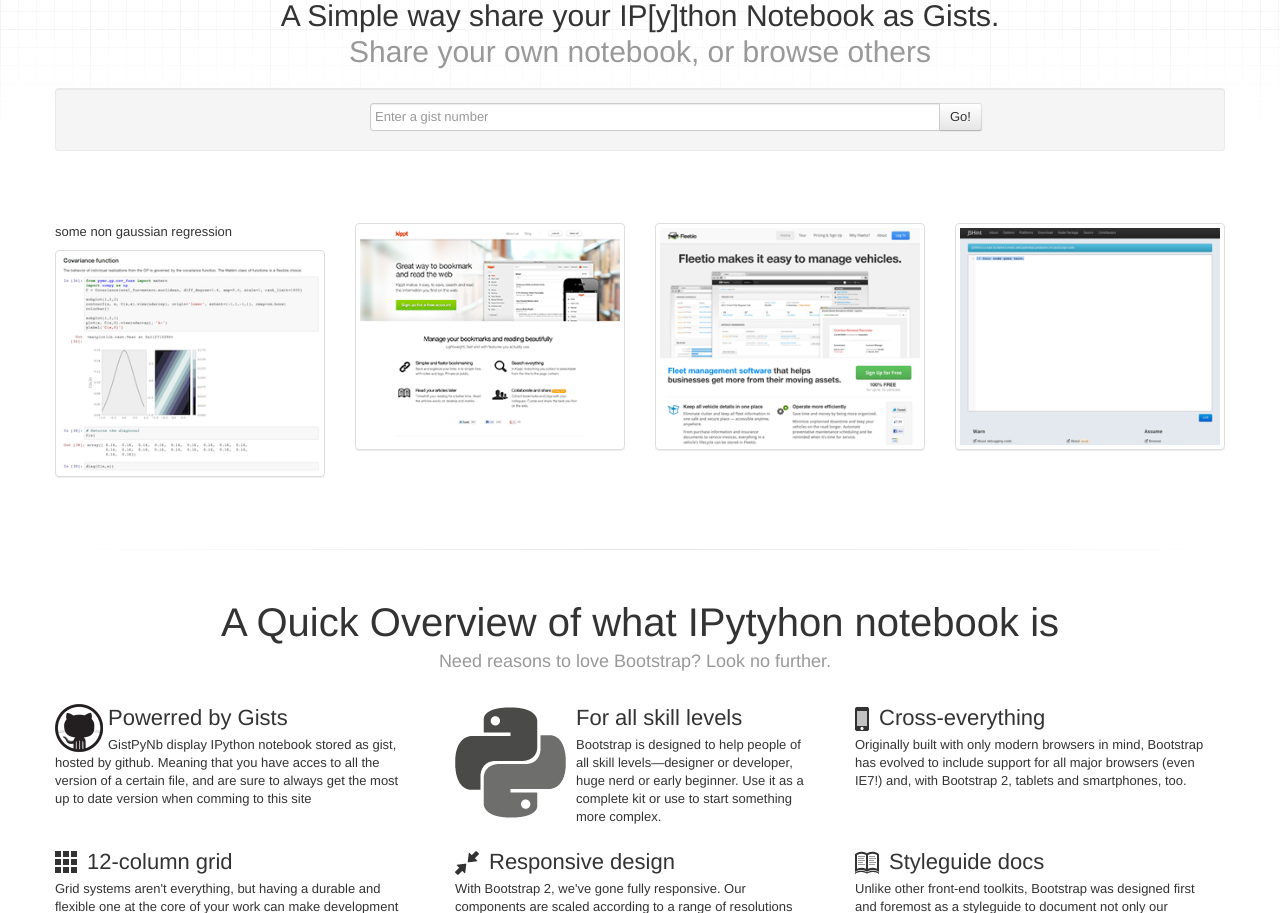
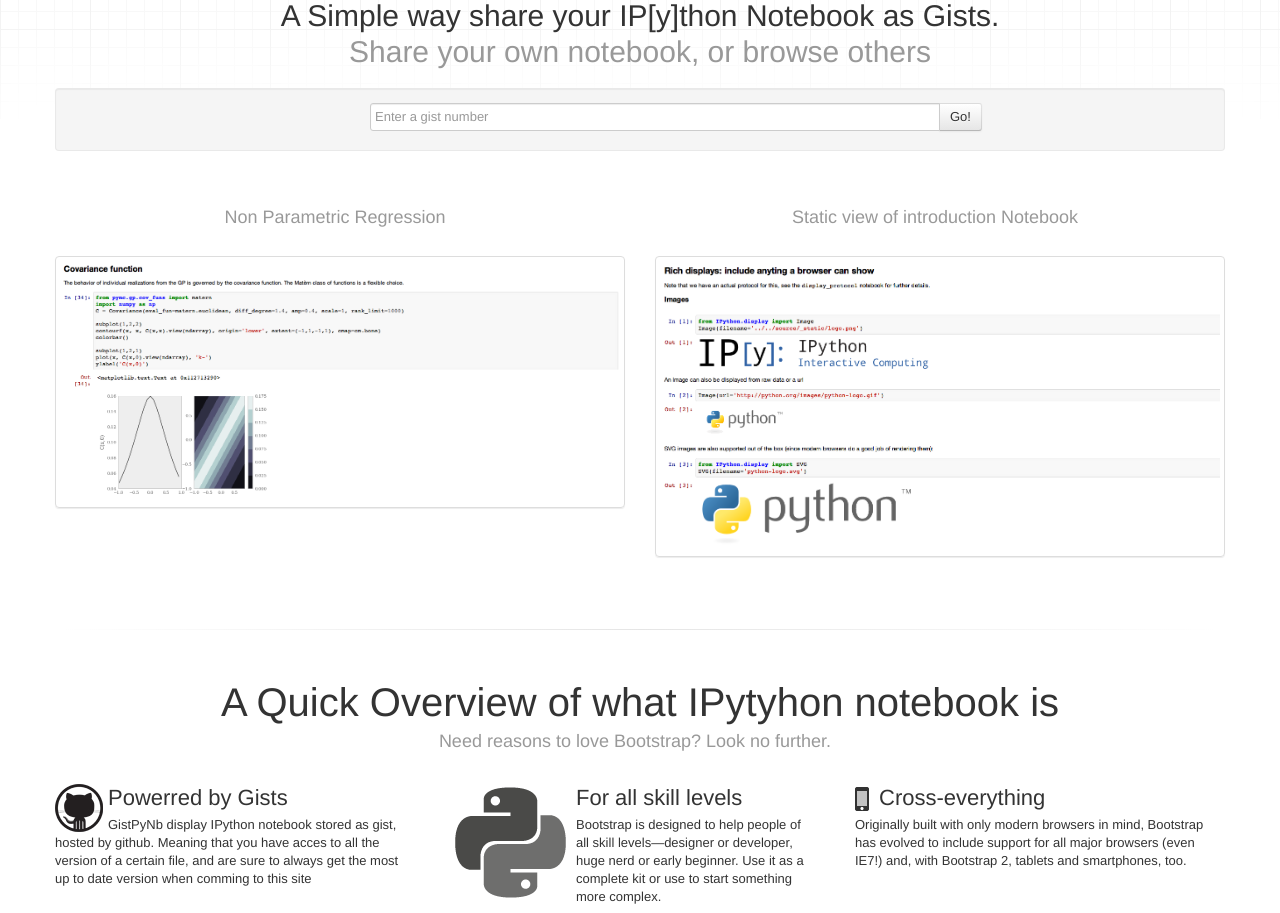
Before and after one commit to Carreau/gistpynb, a web app: file static/index.html in a window 1280 px wide. Shown: the part 227-1140 px from the top of the page. Run offline with its HTML, style and script files only (its server is not run), Linux system fonts and the light colour scheme; some libraries are stand-ins or nearby versions.

Commit message:
image for featured

```diff
--- a/static/index.html
+++ b/static/index.html
@@ -79,25 +79,16 @@
 
 <div class="marketing">
   <ul class="thumbnails example-sites">
-    <li class="span3">
-      <p> some non gaussian regression</p>
+    <li class="span6">
+      <p class="marketing-byline"> Non Parametric Regression</p>
       <a class="thumbnail" href="/2352771" target="_blank">
-        <img src="/static/assets/img/example-sites/covarience.png" >
+        <img src="/static/assets/img/example-nb/covariance.png" >
       </a>
     </li>
-    <li class="span3">
-      <a class="thumbnail" href="http://kippt.com/" target="_blank">
-        <img src="/static/assets/img/example-sites/kippt.png" alt="Kippt">
-      </a>
-    </li>
-    <li class="span3">
-      <a class="thumbnail" href="http://www.fleetio.com/" target="_blank">
-        <img src="/static/assets/img/example-sites/fleetio.png" alt="Fleetio">
-      </a>
-    </li>
-    <li class="span3">
-      <a class="thumbnail" href="http://www.jshint.com/" target="_blank">
-        <img src="/static/assets/img/example-sites/jshint.png" alt="JS Hint">
+    <li class="span6">
+      <p class="marketing-byline"> Static view of introduction Notebook</p>
+      <a class="thumbnail" href="urls/raw.github.com/ipython/ipython/master/docs/examples/notebooks/00_notebook_tour.ipynb" target="_blank">
+        <img src="/static/assets/img/example-nb/demo.png" alt="Kippt">
       </a>
     </li>
 </ul>
```
Also changed, not shown: templates/pages/index.mustache (+7 -16 lines), static/assets/img/example-nb/Covariance.png (added), static/assets/img/example-nb/demo.png (added), static/assets/img/example-sites/Covarience.png (deleted), static/assets/img/example-sites/fleetio.png (deleted), static/assets/img/example-sites/jshint.png (deleted), static/assets/img/example-sites/kippt.png (deleted), static/assets/img/example-sites/soundready.png (deleted), 5 other files.
